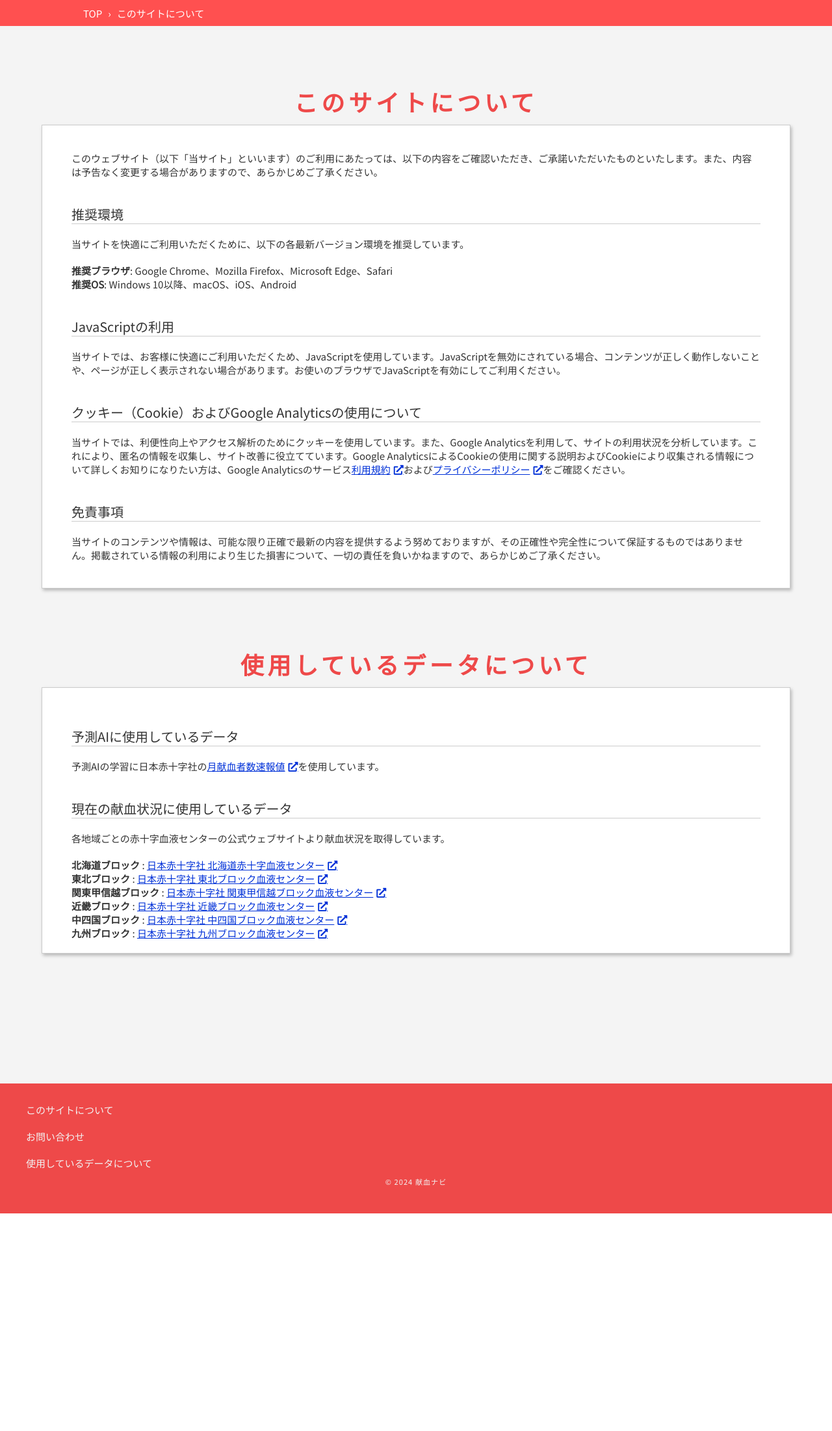
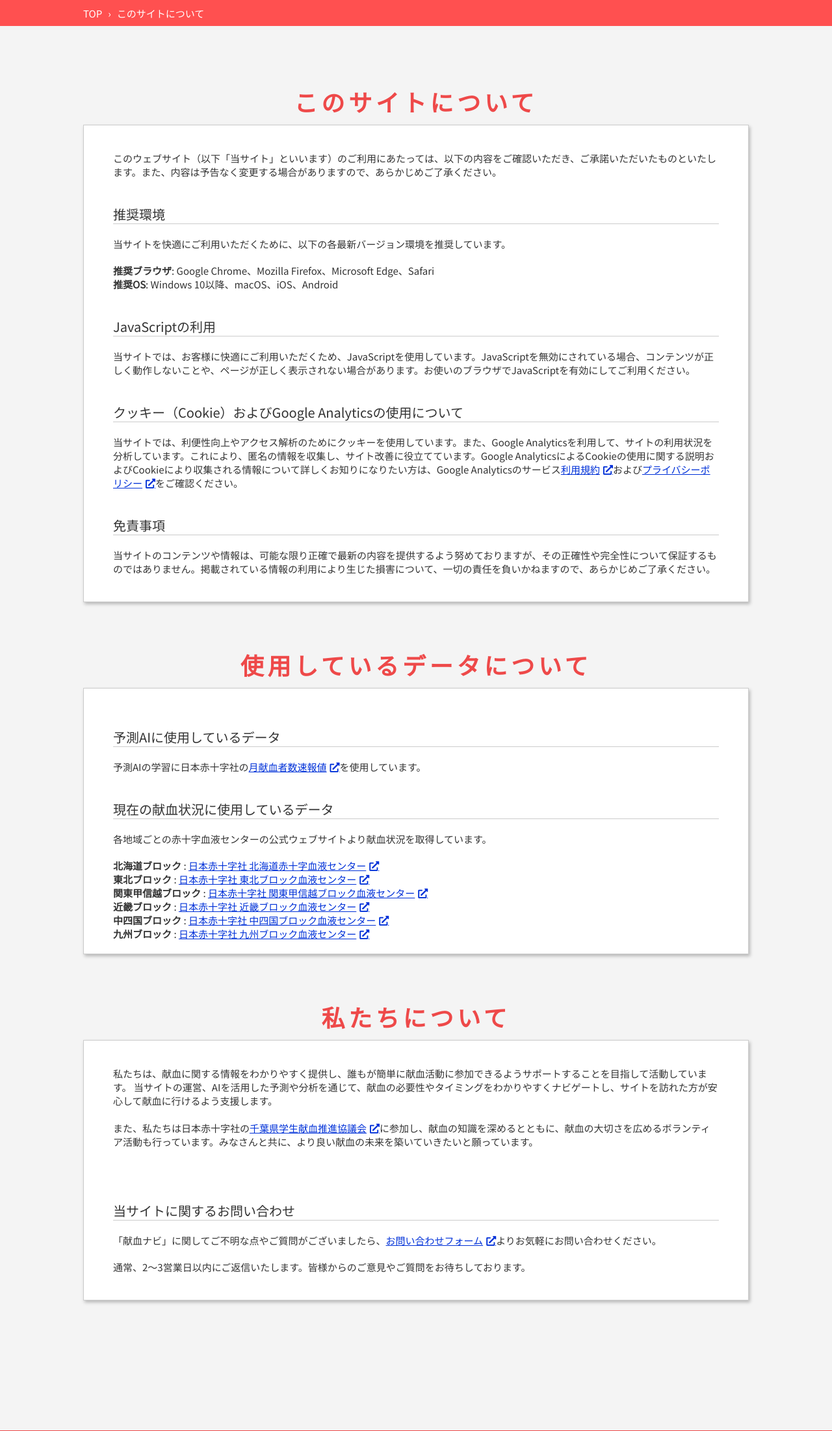
Before and after one commit to 5522079/kenketsu-navi, a Flask app: page /about in a window 1280 px wide. Shown: the part 100-2303 px from the top of the page at 65% size. Before the commit the page ends 1968 px from the top, so only its background shows below. Run offline with Flask 3, Linux system fonts and the light colour scheme; some libraries are stand-ins or nearby versions.

Commit message:
feat: このサイトについての作成

```diff
--- a/renewal/static/css/about.css
+++ b/renewal/static/css/about.css
@@ -189,7 +189,7 @@
   }
 
   .main-content {
-    width: 90%;
+    width: 80%;
     margin: 40px auto;
   }
 
--- a/renewal/static/css/main.css
+++ b/renewal/static/css/main.css
@@ -206,7 +206,7 @@ input[type="checkbox"]:checked ~ #overlay-button span:after {
 }
 
 .main-content {
-  width: 90%;
+  width: 80%;
   margin: 40px auto;
 }
 
--- a/renewal/static/css/sub.css
+++ b/renewal/static/css/sub.css
@@ -189,7 +189,7 @@ input[type="checkbox"]:checked ~ #overlay-button span:after {
 }
 
 .main-content {
-  width: 80%;
+  width: 90%;
   margin: 40px auto;
 }
 
--- a/renewal/static/css/subsub.css
+++ b/renewal/static/css/subsub.css
@@ -189,7 +189,7 @@ input[type="checkbox"]:checked ~ #overlay-button span:after {
 }
 
 .main-content {
-  width: 80%;
+  width: 90%;
   margin: 40px auto;
 }
 
--- a/renewal/templates/about.html
+++ b/renewal/templates/about.html
@@ -53,8 +53,7 @@
             <h2>免責事項</h2>
             <p>当サイトのコンテンツや情報は、可能な限り正確で最新の内容を提供するよう努めておりますが、その正確性や完全性について保証するものではありません。掲載されている情報の利用により生じた損害について、一切の責任を負いかねますので、あらかじめご了承ください。</p>
           </div>
-    </div>
-    <div class="main-content">
+      </section>
       <h1>使用しているデータについて</h1>
       <section class="about-this-site">
           <div class="box">
@@ -69,6 +68,20 @@
             <li><strong>中四国ブロック</strong> : <span><a class="jrc-link" href="https://www.bs.jrc.or.jp/csk/bbc/index.html" target="_blank" rel="noopener noreferrer">日本赤十字社 中四国ブロック血液センター</a></span></li>
             <li><strong>九州ブロック</strong> : <span><a class="jrc-link" href="https://www.bs.jrc.or.jp/bc9/bbc/index.html" target="_blank" rel="noopener noreferrer">日本赤十字社 九州ブロック血液センター</a></span></li>
           </div>
+      </section>
+      <h1>私たちについて</h1>
+      <section class="about-this-site">
+          <div class="box">
+            <p>私たちは、献血に関する情報をわかりやすく提供し、誰もが簡単に献血活動に参加できるようサポートすることを目指して活動しています。
+              当サイトの運営、AIを活用した予測や分析を通じて、献血の必要性やタイミングをわかりやすくナビゲートし、サイトを訪れた方が安心して献血に行けるよう支援します。
+              <br><br>
+              また、私たちは日本赤十字社の<span><a class="jrc-link" href="https://www.bs.jrc.or.jp/ktks/chiba/supporter/m5_04_page.html" target="_blank" rel="noopener noreferrer">千葉県学生献血推進協議会</a></span>に参加し、献血の知識を深めるとともに、献血の大切さを広めるボランティア活動も行っています。みなさんと共に、より良い献血の未来を築いていきたいと願っています。</p>
+              <br>
+              <h2>当サイトに関するお問い合わせ</h2>
+              <p>「献血ナビ」に関してご不明な点やご質問がございましたら、<span><a class="jrc-link" href="https://www.noway-form.com/ja/f/67a48750-b9a1-4f7f-aec1-0d07d2bd0a06" target="_blank" rel="noopener noreferrer">お問い合わせフォーム</a></span>よりお気軽にお問い合わせください。</p>
+              <p>通常、2〜3営業日以内にご返信いたします。皆様からのご意見やご質問をお待ちしております。</p>
+            </div>
+      </section>
     </div>
     <footer>
       <ul class="footer-items">
```
Also changed, not shown: renewal/templates/prefectures.html (+6 -1 lines).
